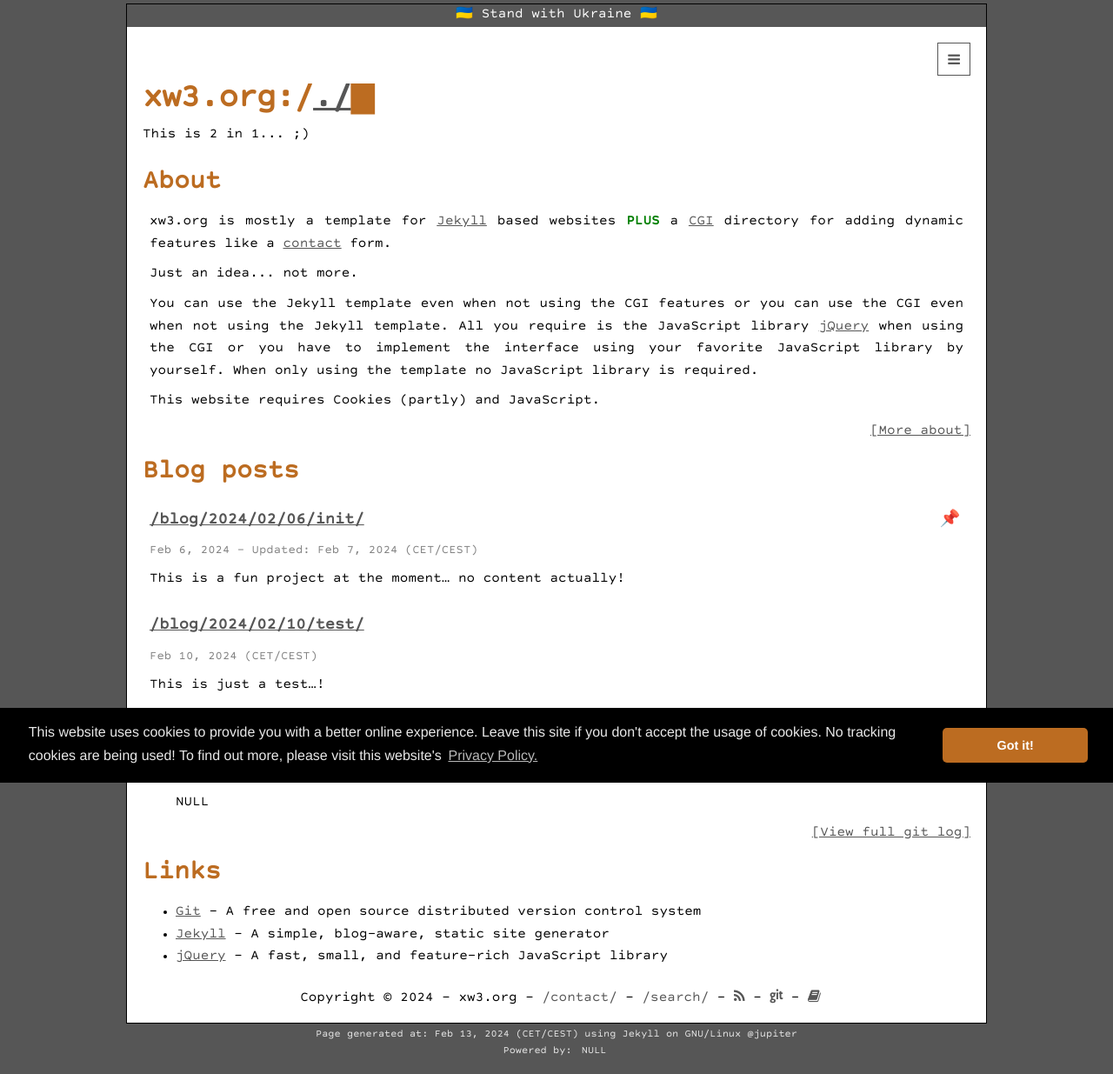
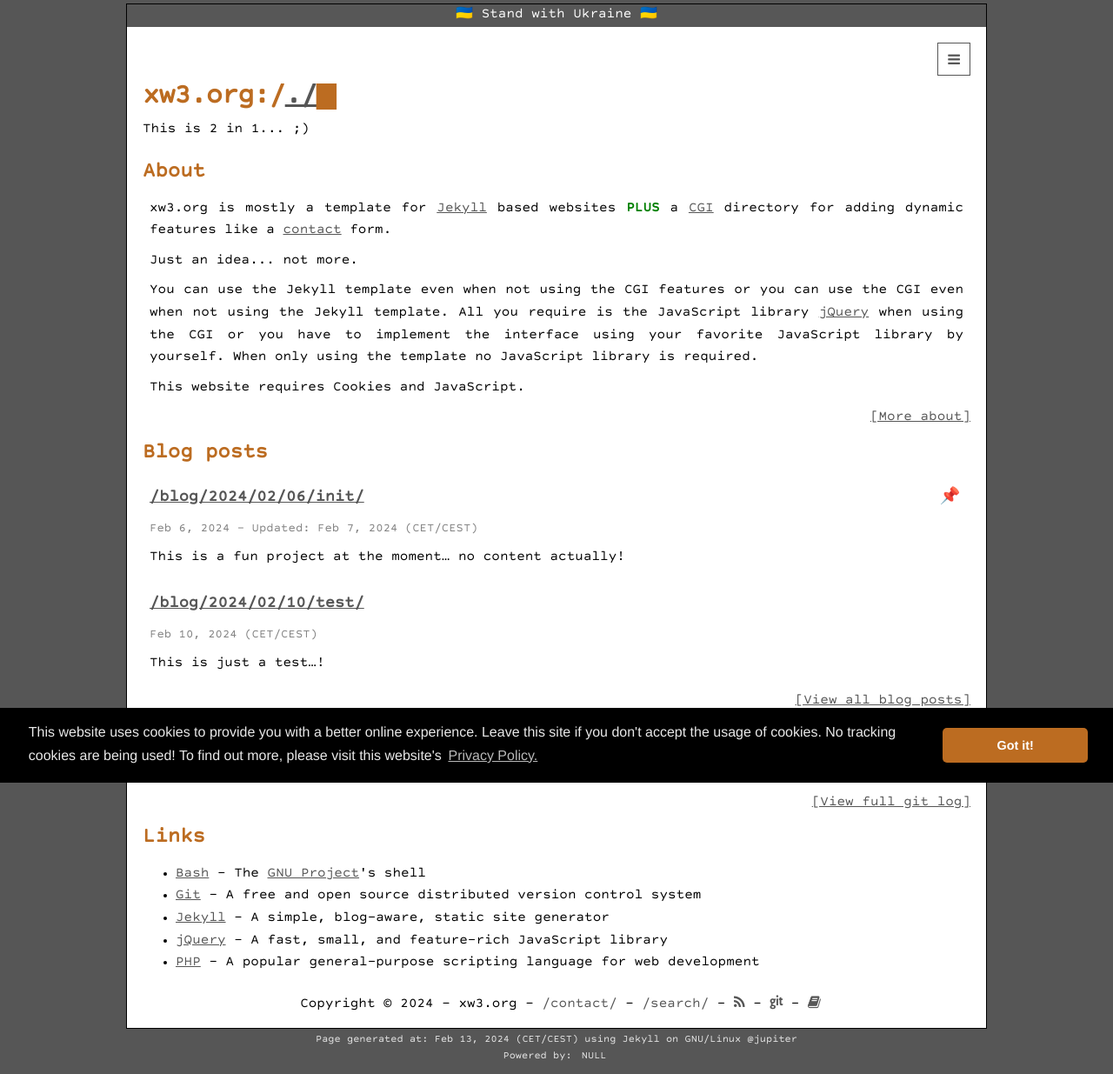
Before and after one commit to hanez/xw3, a Jekyll site: the page built from index.html, in a window 1280 px wide. Shown: the whole page at 87% size. Built offline with Jekyll 4.4.1, drawn with Linux system fonts in a browser that asks for light colours; some web fonts are replaced; the list of posts is cut into pages by our own code.

Commit message:
Content and style update.

```diff
--- a/_sass/_base.scss
+++ b/_sass/_base.scss
@@ -40,7 +40,6 @@ h1, h2, h3, h4, h5, h6 {
 }
 
 h1 {
-  font-size: 38px;
 }
 
 #terminal::before {
@@ -67,7 +66,6 @@ h1 {
 }
 
 h2 {
-  font-size: 30px;
   > a,
     a:link,
     a:visited {
--- a/index.html
+++ b/index.html
@@ -29,7 +29,7 @@ description: The xw3 CGI research project
 
 <p>You can use the Jekyll template even when not using the CGI features or you can use the CGI even when not using the Jekyll template. All you require is the JavaScript library <a href="https://jquery.com/">jQuery</a> when using the CGI or you have to implement the interface using your favorite JavaScript library by yourself. When only using the template no JavaScript library is required.</p>
 
-<p>This website requires Cookies (partly) and JavaScript.</p>
+<p>This website requires Cookies and JavaScript.</p>
 </div>
 
 <p style="text-align:right;"><a href="/about/">[More about]</a></p>
@@ -75,7 +75,9 @@ $(document).ready(function(){
 <h2>Links</h2>
 
 <ul>
+  <li><a href="https://www.gnu.org/software/bash/">Bash</a> - The <a href="https://www.gnu.org/">GNU Project</a>'s shell</li>
   <li><a href="https://git-scm.com/">Git</a> - A free and open source distributed version control system</li>
   <li><a href="https://jekyllrb.com/">Jekyll</a> - A simple, blog-aware, static site generator</li>
   <li><a href="https://jquery.com/">jQuery</a> - A fast, small, and feature-rich JavaScript library</li>
+  <li><a href="https://www.php.net/">PHP</a> - A popular general-purpose scripting language for web development</li>
 </ul>
```
Also changed, not shown: 1 other file.
